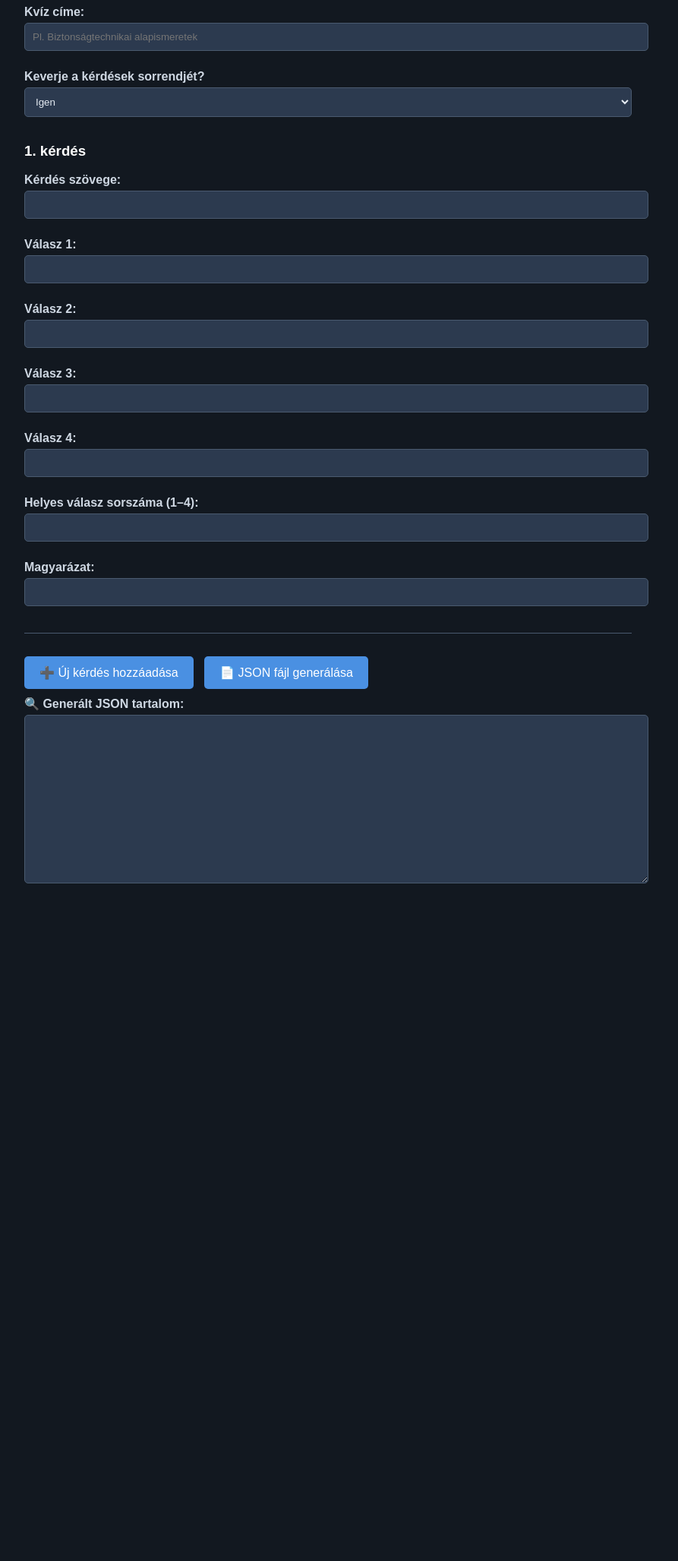
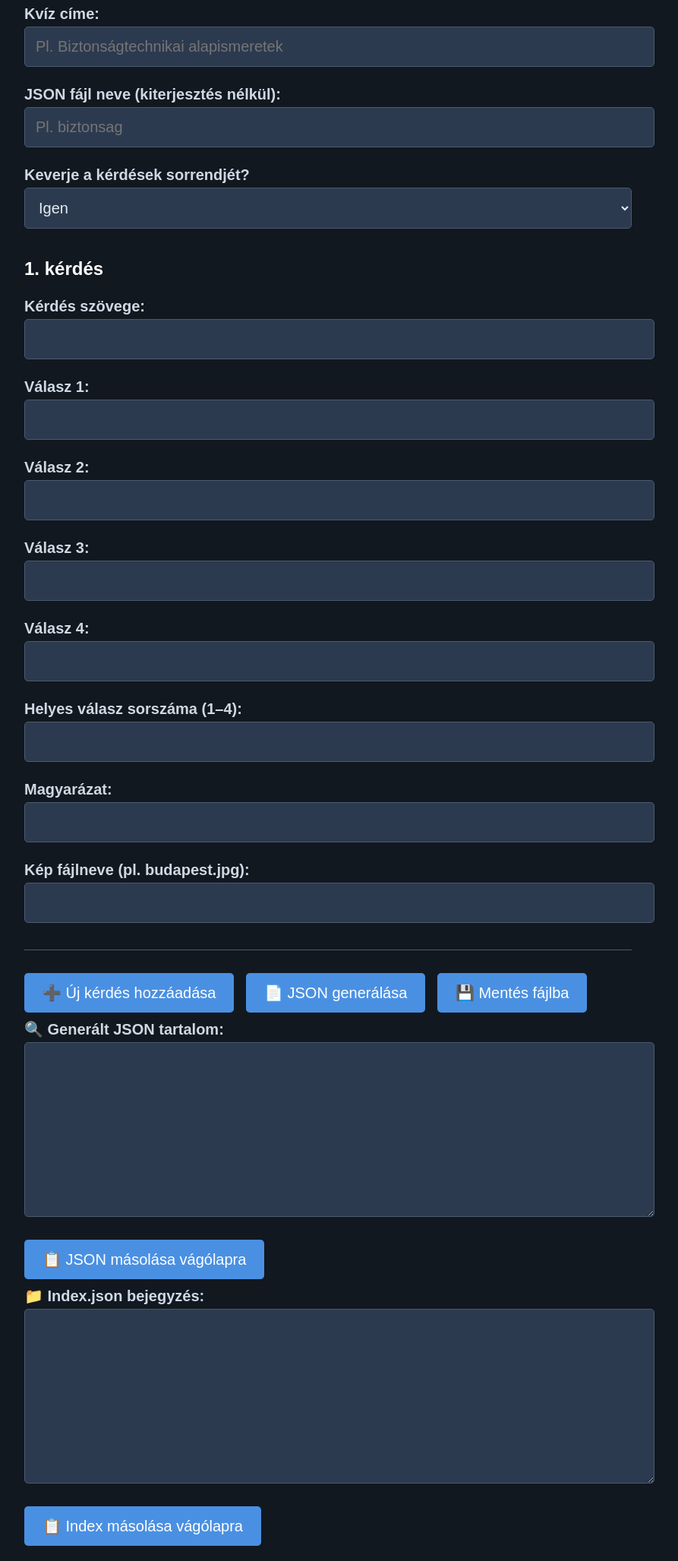
Before and after one commit to GANZ-BRO/TECA, a plain HTML site: page generator.html in a window 1280 px wide. Shown: the part 94-2149 px from the top of the page at 76% size, without its empty margins (208-1101 px from the left). Before the commit the page ends 1296 px from the top, so only its background shows below. Drawn offline with Linux system fonts and the light colour scheme.

Commit message:
Add files via upload

```diff
--- a/generator.html
+++ b/generator.html
@@ -12,9 +12,15 @@
     padding: 20px;
     max-width: 800px;
     margin: auto;
+    font-size: 20px; /* Dupla méret az alaphoz képest */
   }
 
-    h1, h3 {
+  h1 {
+    font-size: 32px; /* Főcím marad nagy, nem változik */
+  }
+
+  h3 {
+    font-size: 24px;
     color: #ffffff;
   }
 
@@ -23,17 +29,19 @@
     margin-top: 10px;
     font-weight: bold;
     color: #cfd8e3;
+    font-size: 20px;
   }
 
   input[type="text"], select, textarea {
     width: 100%;
-      padding: 10px;
+    padding: 14px;
     margin-top: 5px;
     margin-bottom: 15px;
     background-color: #2c3a4f;
     border: 1px solid #4a5a6f;
     border-radius: 5px;
     color: #e6ecf3;
+    font-size: 20px;
   }
 
   textarea {
@@ -41,12 +49,12 @@
   }
 
   button {
-      padding: 12px 20px;
+    padding: 14px 24px;
     background-color: #4a90e2;
     color: white;
     border: none;
     border-radius: 5px;
-      font-size: 16px;
+    font-size: 20px;
     cursor: pointer;
     margin-right: 10px;
     margin-top: 10px;
@@ -64,7 +72,7 @@
       padding: 15px;
     }
     button {
-        font-size: 15px;
+      font-size: 20px;
       width: 100%;
       margin-bottom: 10px;
     }
@@ -78,6 +86,9 @@
   <label for="title">Kvíz címe:</label>
   <input type="text" id="title" placeholder="Pl. Biztonságtechnikai alapismeretek">
 
+  <label for="filename">JSON fájl neve (kiterjesztés nélkül):</label>
+  <input type="text" id="filename" placeholder="Pl. biztonsag">
+
   <label for="shuffle">Keverje a kérdések sorrendjét?</label>
   <select id="shuffle">
     <option value="true">Igen</option>
@@ -87,10 +98,16 @@
   <div id="questionsArea"></div>
 
   <button onclick="addQuestion()">➕ Új kérdés hozzáadása</button>
-  <button onclick="generateJSON()">📄 JSON fájl generálása</button>
+  <button onclick="generateJSON()">📄 JSON generálása</button>
+  <button onclick="downloadJSON()">💾 Mentés fájlba</button>
 
   <label for="output">🔍 Generált JSON tartalom:</label>
   <textarea id="output" readonly></textarea>
+  <button onclick="copyJSON()">📋 JSON másolása vágólapra</button>
+
+  <label for="indexEntry">📁 Index.json bejegyzés:</label>
+  <textarea id="indexEntry" readonly></textarea>
+  <button onclick="copyIndexEntry()">📋 Index másolása vágólapra</button>
 
   <script>
     let questionCount = 0;
@@ -114,6 +131,8 @@
         <input type="text" id="q${questionCount}_correct">
         <label>Magyarázat:</label>
         <input type="text" id="q${questionCount}_explain">
+        <label>Kép fájlneve (pl. budapest.jpg):</label>
+        <input type="text" id="q${questionCount}_image">
         <hr>
       `;
       document.getElementById("questionsArea").appendChild(container);
@@ -121,6 +140,7 @@
 
     function generateJSON() {
       const title = document.getElementById("title").value.trim();
+      const filename = document.getElementById("filename").value.trim();
       const shuffle = document.getElementById("shuffle").value === "true";
 
       const questions = [];
@@ -136,14 +156,19 @@
         const correctRaw = parseInt(document.getElementById(`q${i}_correct`).value.trim());
         const correct = isNaN(correctRaw) ? 0 : correctRaw - 1;
         const explanation = document.getElementById(`q${i}_explain`).value.trim();
+        const imageName = document.getElementById(`q${i}_image`).value.trim();
 
         if (text && opts.every(opt => opt) && explanation) {
-          questions.push({
+          const questionObj = {
             text,
             options: opts,
             correct,
             explanation
-          });
+          };
+          if (imageName) {
+            questionObj.image = `kvizek/${filename}/${imageName}`;
+          }
+          questions.push(questionObj);
         }
       }
 
@@ -154,9 +179,43 @@
       };
 
       document.getElementById("output").value = JSON.stringify(quiz, null, 2);
+      const indexLine = `{ "file": "${filename}.json", "title": "${title}" }`;
+      document.getElementById("indexEntry").value = indexLine;
     }
 
-    // Automatikusan hozzáadunk egy kérdést induláskor
+    function downloadJSON() {
+      const filename = document.getElementById("filename").value.trim();
+      const content = document.getElementById("output").value;
+      if (!filename || !content) {
+        alert("Kérlek, add meg a fájl nevét és generáld le a JSON-t!");
+        return;
+      }
+
+      const blob = new Blob([content], { type: "application/json" });
+      const link = document.createElement("a");
+      link.href = URL.createObjectURL(blob);
+      link.download = `${filename}.json`;
+      link.click();
+    }
+
+    function copyIndexEntry() {
+      const entry = document.getElementById("indexEntry");
+      entry.select();
+      entry.setSelectionRange(0, 99999);
+      navigator.clipboard.writeText(entry.value)
+        .then(() => alert("✅ Index bejegyzés vágólapra másolva!"))
+        .catch(() => alert("❌ Nem sikerült másolni."));
+    }
+
+    function copyJSON() {
+      const jsonArea = document.getElementById("output");
+      jsonArea.select();
+      jsonArea.setSelectionRange(0, 99999);
+      navigator.clipboard.writeText(jsonArea.value)
+        .then(() => alert("✅ JSON tartalom vágólapra másolva!"))
+        .catch(() => alert("❌ Nem sikerült másolni."));
+    }
+
     addQuestion();
   </script>
 
```
Also changed, not shown: index.html (+16 -7 lines), hiba.png (added), pipa.png. Lines whose indentation alone changed are shown as unchanged.
